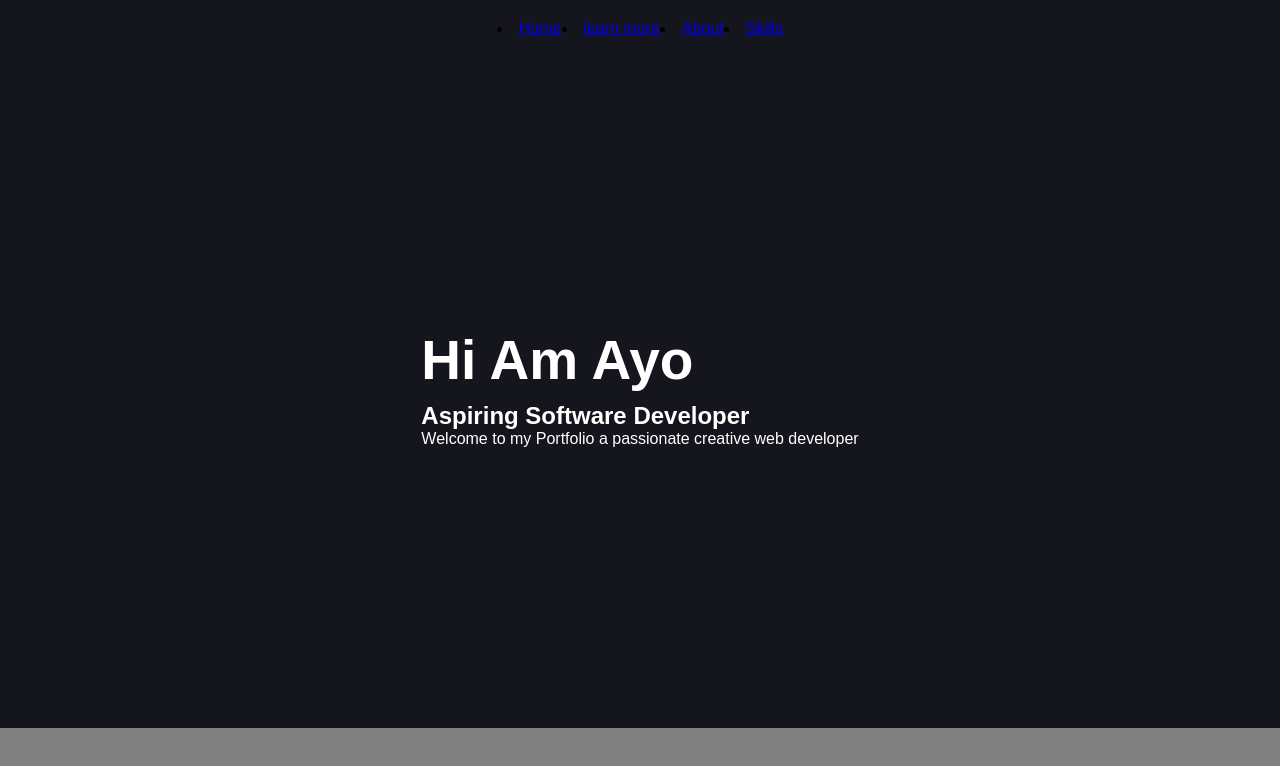
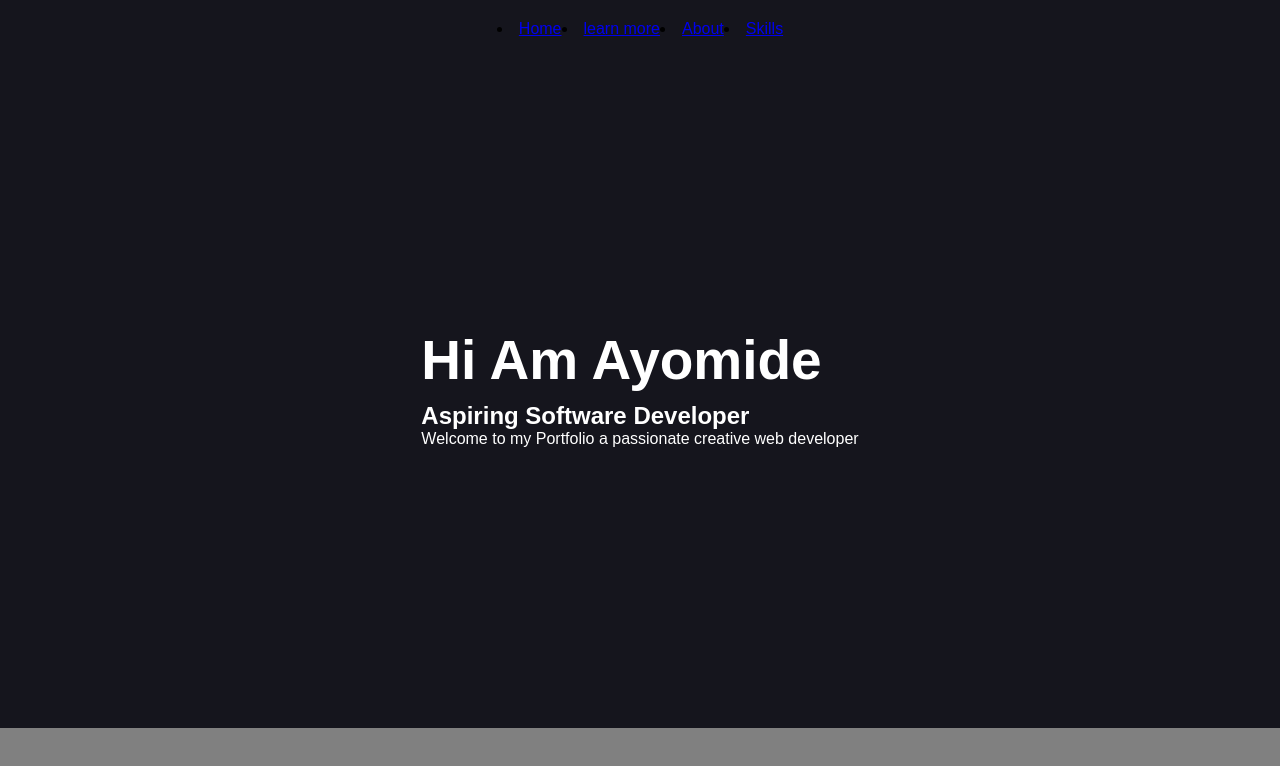
Before and after one commit to sopreiyeadisa-pixel/portfolio, a plain HTML site: page portforlio.html in a window 1280 px wide. Drawn offline with Linux system fonts and the light colour scheme.

Commit message:
anything

```diff
--- a/portforlio.html
+++ b/portforlio.html
@@ -20,7 +20,7 @@
 
     <div class="hero">
         <div class="info">
-            <h1>Hi Am Ayo</h1>
+            <h1>Hi Am Ayomide</h1>
             <h2>Aspiring Software Developer</h2>
             <p>Welcome to my Portfolio
                 a passionate creative web developer
```
